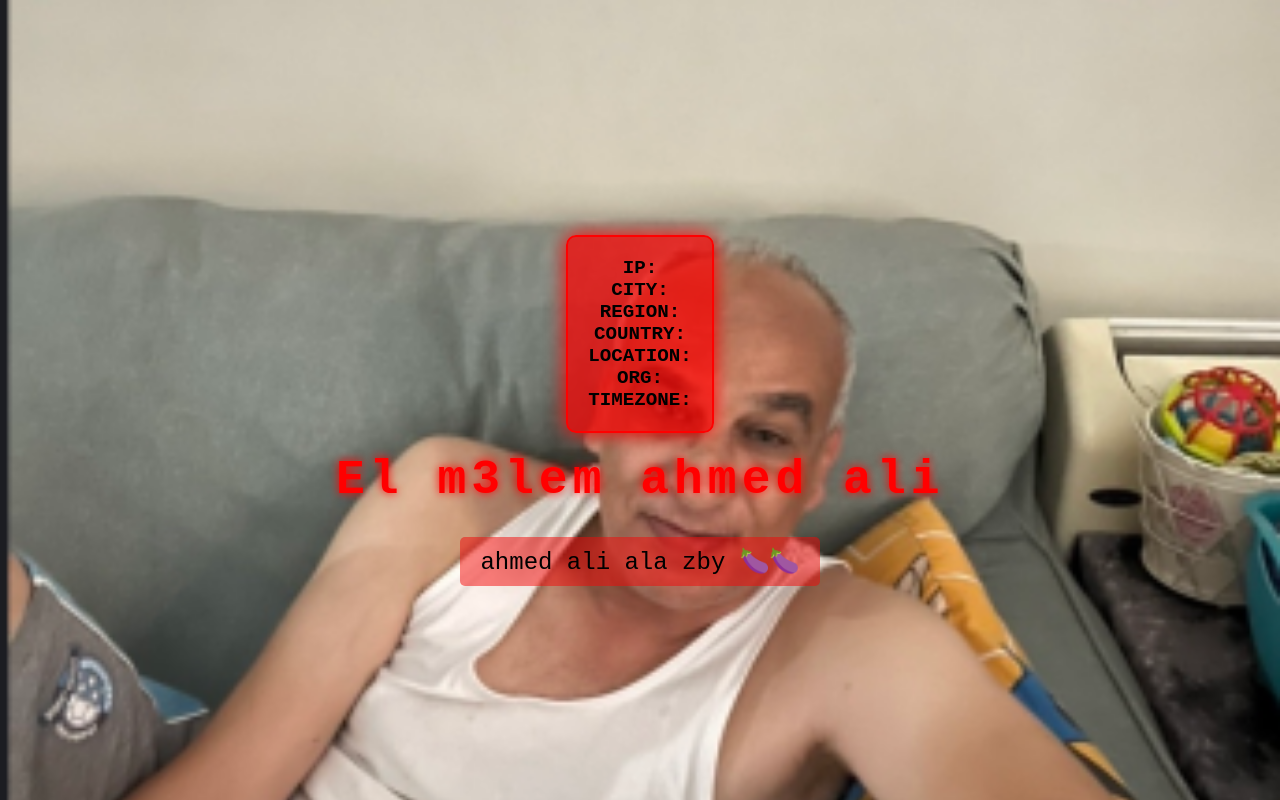
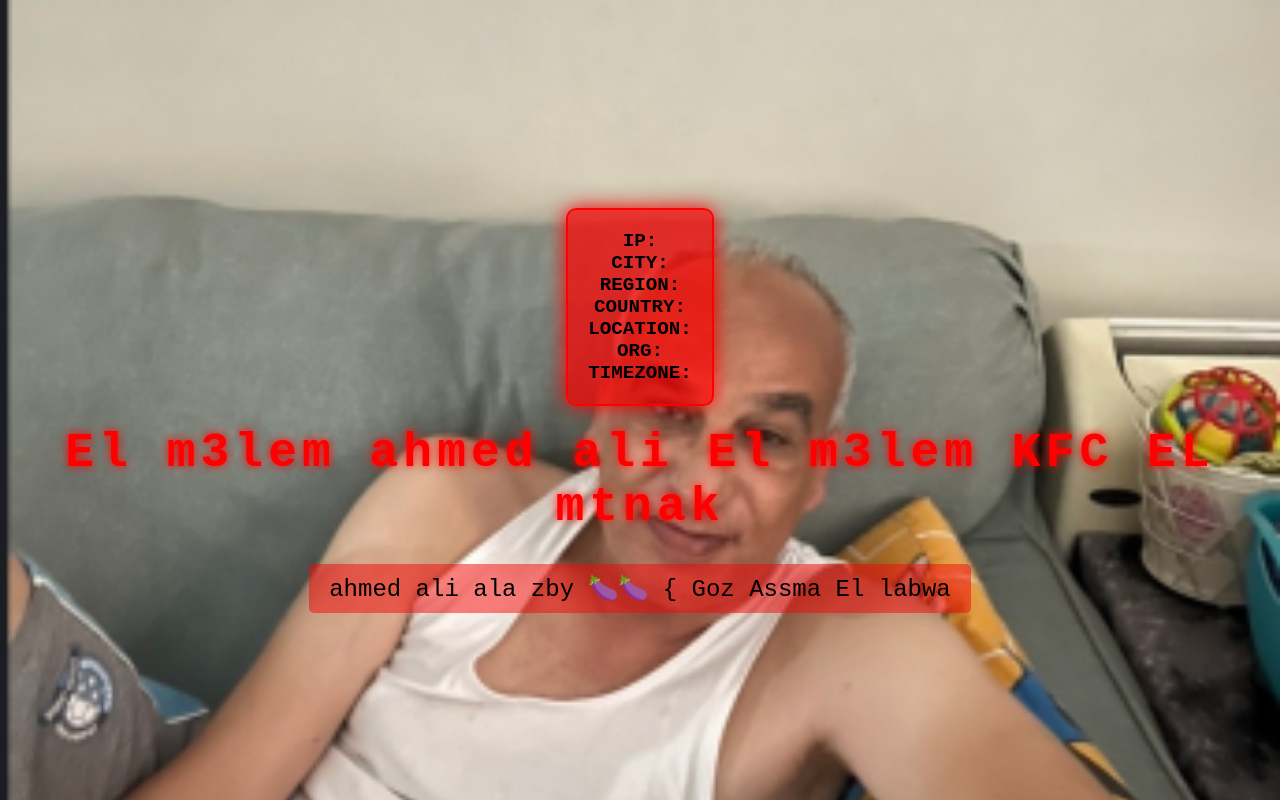
Before and after one commit to Manga691/Ahmed-ali, a plain HTML site: page index.html in a window 1280 px wide. Drawn offline with Linux system fonts and the light colour scheme; no server answers.

Commit message:
Update index.html

```diff
--- a/index.html
+++ b/index.html
@@ -21,8 +21,8 @@
         <span><strong>TIMEZONE: <span id="timezone"></span></strong></span>
     </div>
 
-    <div class="text">El m3lem ahmed ali</div>
-    <div class="discord">ahmed ali ala zby 🍆🍆</div>
+    <div class="text">El m3lem ahmed ali El m3lem KFC EL mtnak</div>
+    <div class="discord">ahmed ali ala zby 🍆🍆  { Goz Assma El labwa </div>
 
     <script src="script.js"></script>
 </body>
```
